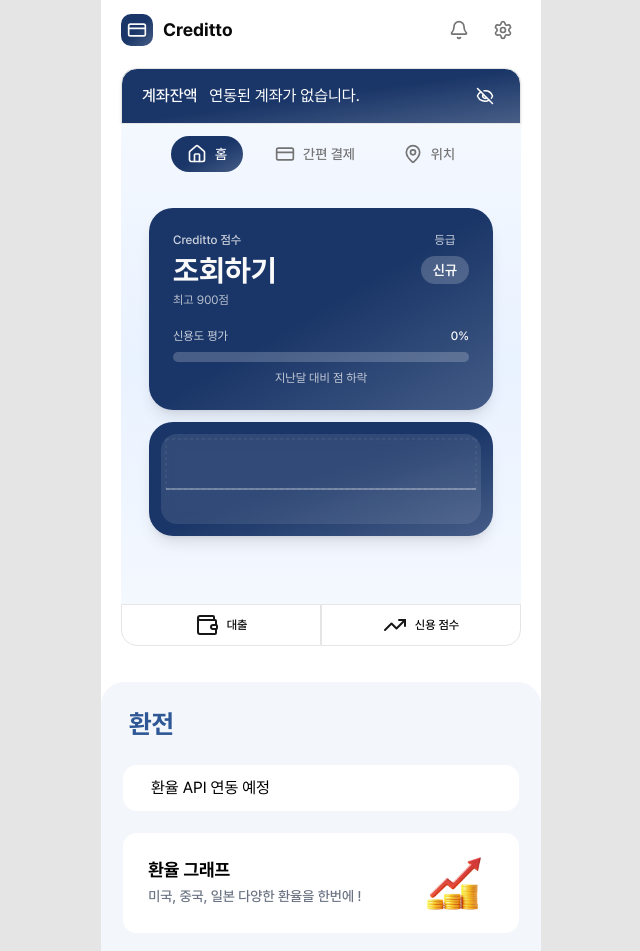
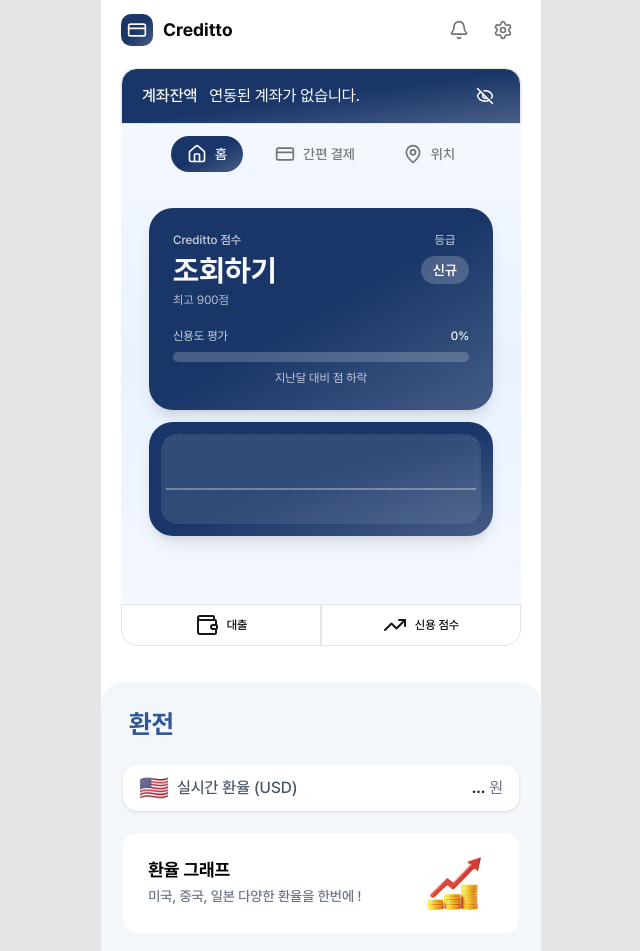
Before and after one commit to FISA-Final-Project-Creditto/creditto-frontend-client, a Next.js app: page /en/main in a window 1280 px wide. Shown: the top 951 px of the page, without its empty margins (319-959 px from the left). Built offline with nearby package versions, Linux system fonts and the light colour scheme; no server answers; sample sign-in values are in the browser's storage.

Commit message:
feat : 메인 페이지 환율 연동

```diff
--- a/src/app/[locale]/main/components/MoneyExchange/RealTimeExchange/RealTimeExchange.jsx
+++ b/src/app/[locale]/main/components/MoneyExchange/RealTimeExchange/RealTimeExchange.jsx
@@ -1,5 +1,58 @@
-import React from "react";
+'use client'
+import { credittoApi } from "@/src/app/api/axios";
+import { useRouter } from "next/navigation";
+import React, { useEffect, useState , } from "react";
 
 export default function RealTimeExchange() {
-  return <div className="w-[90%] h-[46px] bg-white rounded-xl text-left flex items-center px-7">환율 API 연동 예정</div>;
+  const [exchange, setExchange] = useState(null);
+  const [isLoading, setIsLoading] = useState(true);
+  const router = useRouter();
+
+    useEffect(() => {
+    const fetchExchangeRate = async () => {
+      try {
+        const accessToken = sessionStorage.getItem("accessToken");
+        if (!accessToken) return;
+
+        const response = await credittoApi.get("/api/exchange/USD", {
+          headers: {
+            Authorization: `Bearer ${accessToken}`,
+          },
+        });
+        setExchange(response.data.data);
+      } catch (error) {
+        console.error("환율 정보 조회 실패:", error);
+        // 주기적인 호출이 실패할 경우, 이전 값을 유지하거나 에러 상태를 표시할 수 있습니다.
+      } finally {
+        // 첫 로딩 시에만 isLoading 상태를 변경합니다.
+        if (isLoading) {
+          setIsLoading(false);
+        }
+      }
+    };
+        // 1. 컴포넌트 마운트 시 즉시 한 번 호출
+    fetchExchangeRate();
+
+    // 2. 1초마다 주기적으로 API 호출 설정
+    const intervalId = setInterval(fetchExchangeRate, 1000);
+
+    // 3. 컴포넌트 언마운트 시 interval 정리 (메모리 누수 방지)
+    return () => clearInterval(intervalId);
+  }, [isLoading]); // isLoading을 의존성 배열에 추가하여 finally 블록이 여러 번 실행되지 않도록 함
+
+
+
+  return (
+    <div className="w-[90%] h-[46px] bg-white rounded-xl text-left flex items-center justify-between px-4 shadow-sm">
+      <div className="flex items-center gap-2">
+        <span className="text-2xl">🇺🇸</span>
+        <span className="text-gray-600 font-medium">실시간 환율 ({exchange?.currencyCode || 'USD'})</span>
+      </div>
+      <div className="font-bold text-gray-800">
+        <span>{exchange ? new Intl.NumberFormat('ko-KR').format(exchange.exchangeRate) : '...'}</span>
+        <span className="text-gray-500 font-normal ml-1">원</span>
+      </div>
+    </div>
+  );
+
 }
```
